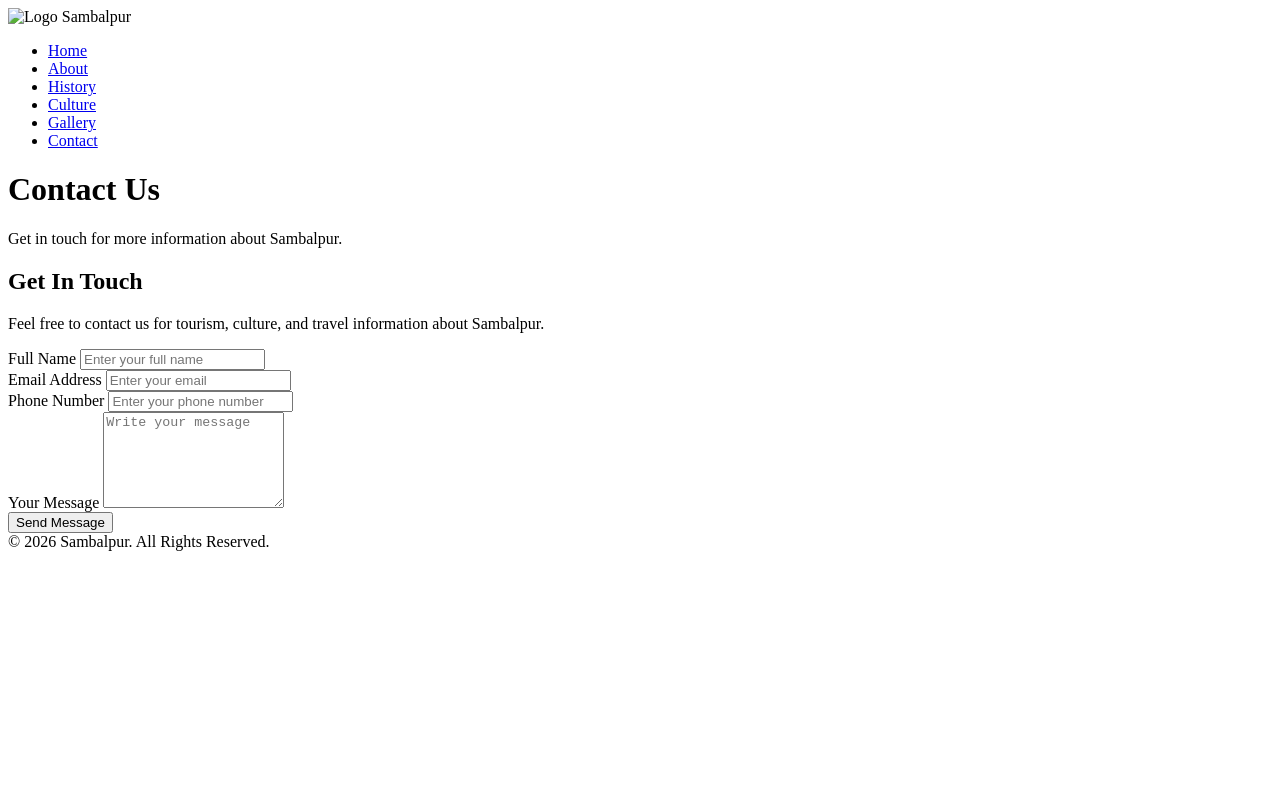
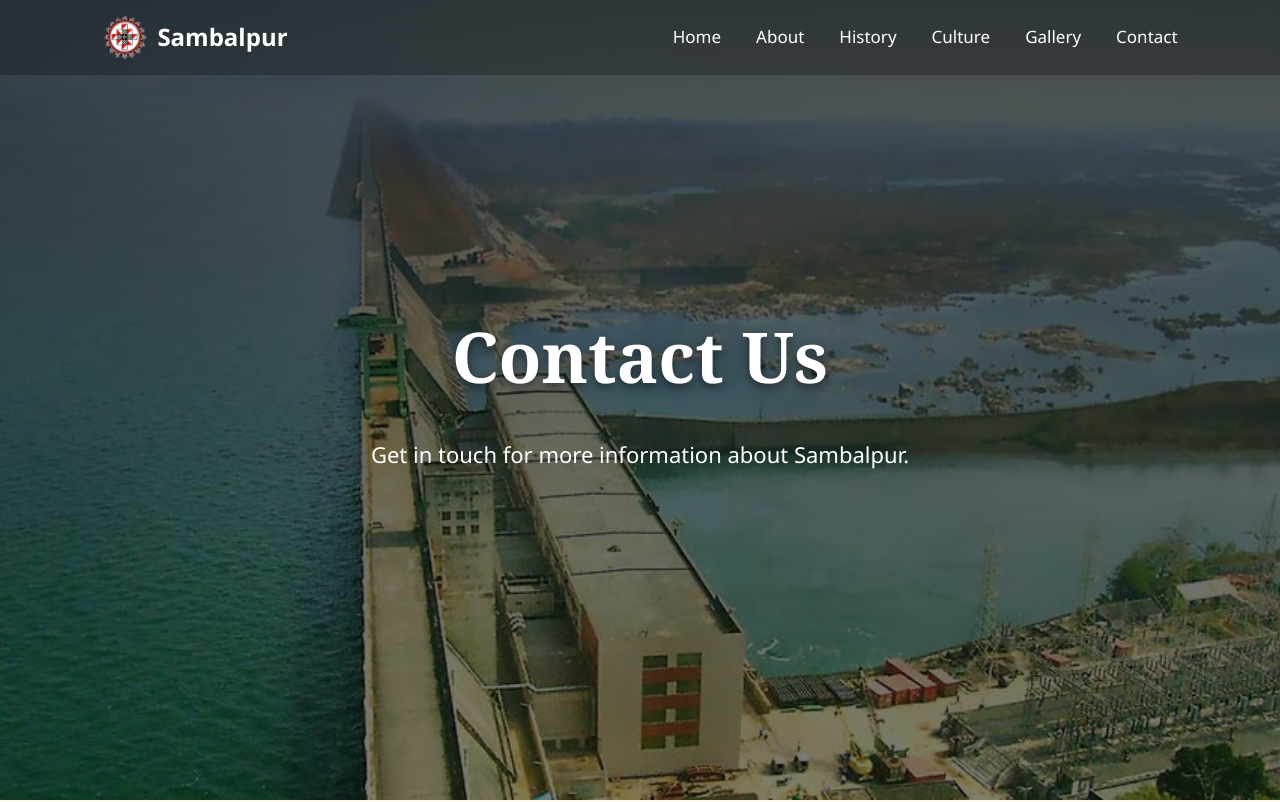
Before and after one commit to AediaX/Class-Task-Summer-Intership_AediaX, a plain HTML site: page native-place-website/contact.html in a window 1280 px wide. Shown: the top 802 px of the page. Drawn offline with Linux system fonts and the light colour scheme; the site is published under a folder, as on GitHub Pages, so addresses that start at the root find nothing.

Commit message:
Update contact.html

```diff
--- a/native-place-website/contact.html
+++ b/native-place-website/contact.html
@@ -5,9 +5,9 @@
   <meta name="viewport" content="width=device-width, initial-scale=1.0" />
   <title>Contact Sambalpur</title>
 
-  <link rel="shortcut icon" href="/assets/favicon.ico" type="image/x-icon" />
-  <link rel="stylesheet" href="/css/style.css">
-  <link rel="stylesheet" href="/css/contact.css">
+  <link rel="shortcut icon" href="assets/favicon.ico" type="image/x-icon" />
+  <link rel="stylesheet" href="css/style.css">
+  <link rel="stylesheet" href="css/contact.css">
 </head>
 
 <body>
@@ -15,7 +15,7 @@
   <nav>
 
     <div class="logo">
-      <img src="/assets/favicon.ico" alt="Logo">
+      <img src="assets/favicon.ico" alt="Logo">
       <span>Sambalpur</span>
     </div>
 
```
